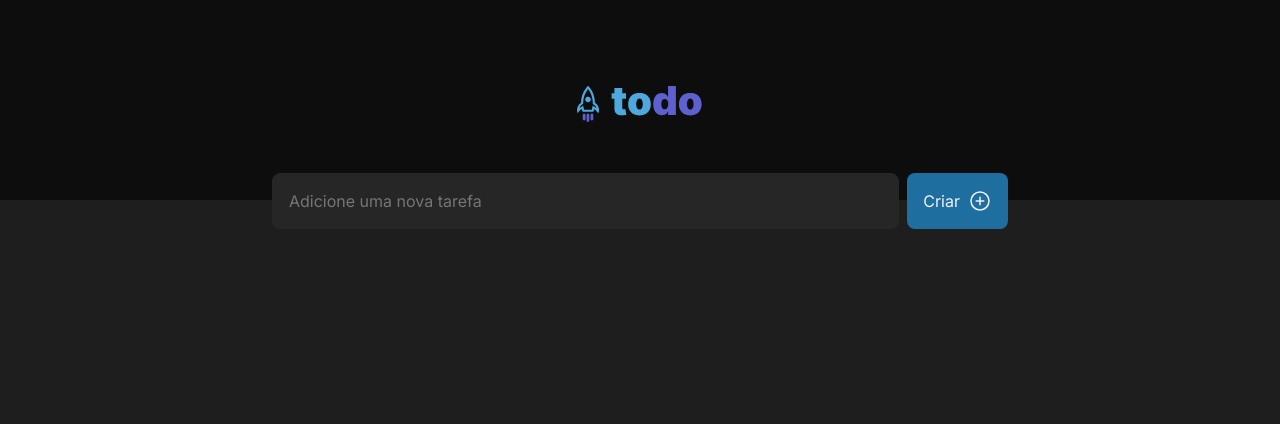
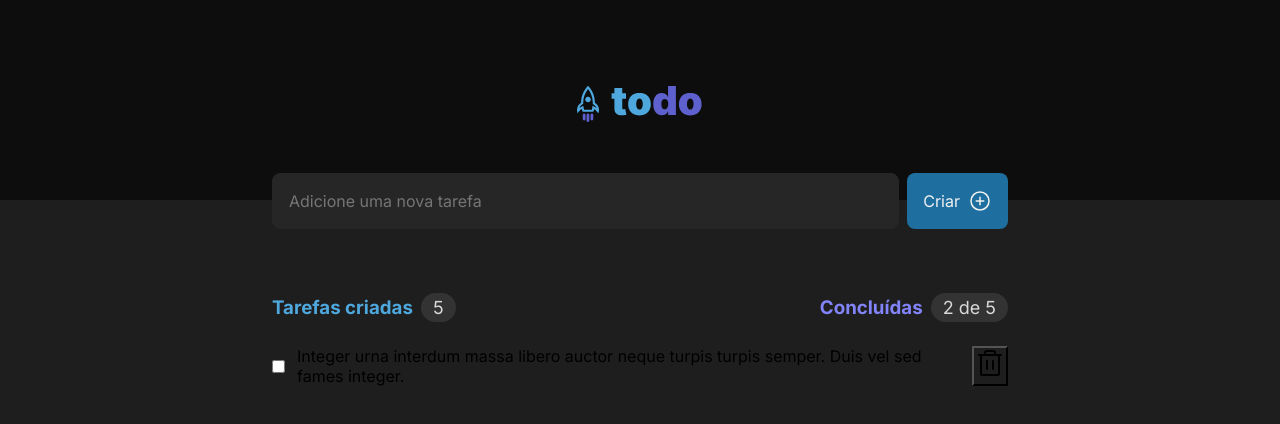
Before and after one commit to EnzoXavier1001/todo-list, a React (Vite) app: page / in a window 1280 px wide. Shown: the top 424 px of the page. Built offline with nearby package versions, Linux system fonts and the light colour scheme.

Commit message:
feat: create a header list and start making the list item

```diff
--- a/src/components/List/index.tsx
+++ b/src/components/List/index.tsx
@@ -1,3 +1,4 @@
+import { Trash } from "@phosphor-icons/react";
 import { Button } from "../Button";
 import { Input } from "../Input";
 import style from "./styles.module.css";
@@ -9,6 +10,31 @@ export function List() {
         <Input />
         <Button />
       </header>
+
+      <div className={style.containerList}>
+        <header>
+          <div className={style.headerContent}>
+            <h3 className={style.titleHeaderContent}>Tarefas criadas</h3>
+            <span className={style.counterHeaderContent}>5</span>
+          </div>
+          <div className={style.headerContent}>
+            <h3 className={style.titleHeaderContent}>Concluídas</h3>
+            <span className={style.counterHeaderContent}>2 de 5</span>
+          </div>
+        </header>
+        <div className={style.list}>
+          <div className={style.listItem}>
+            <input type="checkbox" />
+            <p>
+              Integer urna interdum massa libero auctor neque turpis turpis
+              semper. Duis vel sed fames integer.
+            </p>
+            <button>
+              <Trash size={32} />
+            </button>
+          </div>
+        </div>
+      </div>
     </main>
   );
 }
--- a/src/components/List/styles.module.css
+++ b/src/components/List/styles.module.css
@@ -3,7 +3,7 @@
   margin: 0 auto;
 
   display: flex;
-  align-items: center;
+  flex-direction: column;
 }
 
 .header {
@@ -12,3 +12,43 @@
   gap: 0.8rem;
   width: 100%;
 }
+
+.containerList {
+  margin-top: 6.4rem;
+}
+
+.containerList > header {
+  display: flex;
+  align-items: center;
+  justify-content: space-between;
+
+  margin-bottom: 2.4rem;
+}
+
+.headerContent {
+  display: flex;
+  align-items: center;
+  gap: 0.8rem;
+}
+
+.headerContent:first-child .titleHeaderContent {
+  color: var(--blue-600);
+}
+
+.headerContent .titleHeaderContent {
+  color: var(--purple-600);
+}
+
+.counterHeaderContent {
+  background: var(--gray-400);
+  color: var(--gray-200);
+  padding: 0.4rem 1.2rem;
+  border-radius: 1.8rem;
+  font-size: 1.8rem;
+}
+
+.listItem {
+  display: flex;
+  align-items: center;
+  gap: 1.2rem;
+}
```
